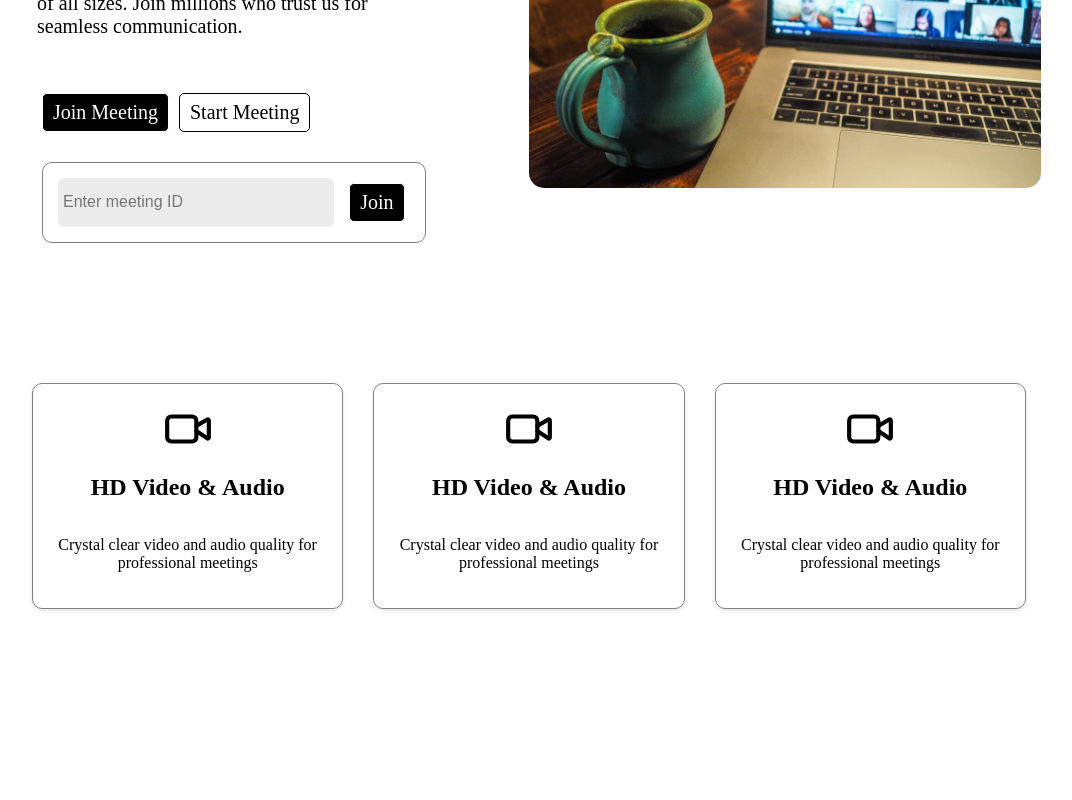
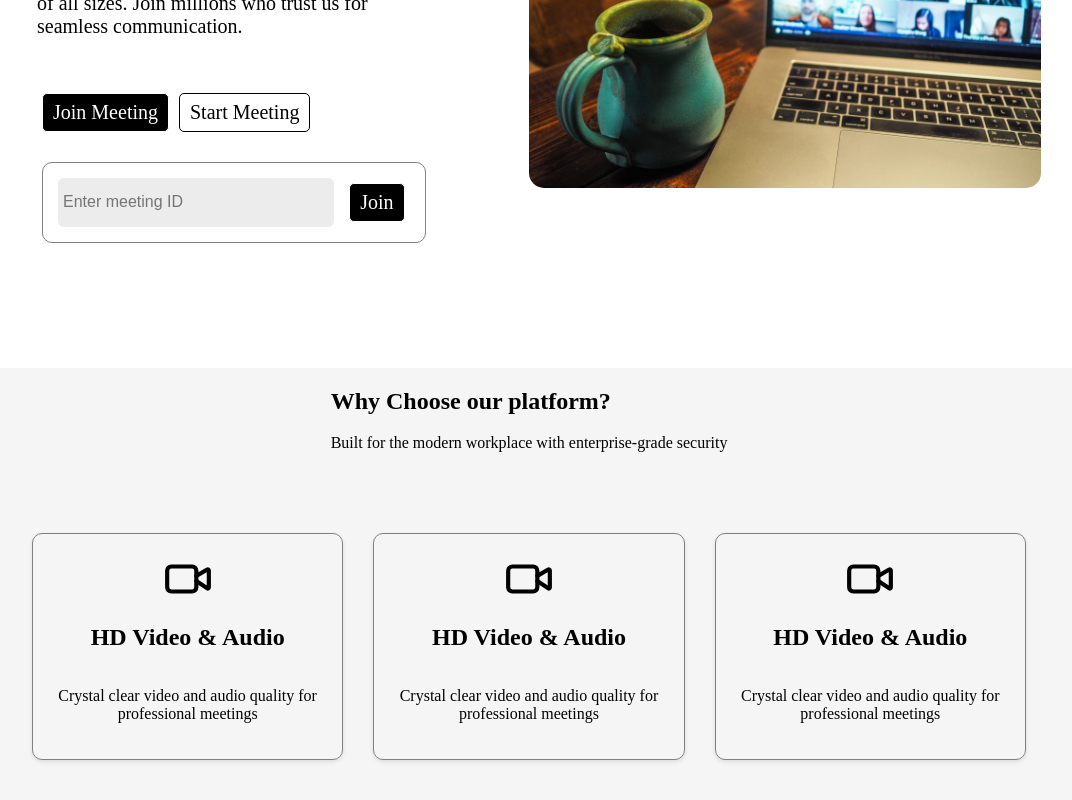
Before and after one commit to komal-kumawat/connectRight, a React (Vite) app in the folder frontend/: page / in a window 1280 px wide. Shown: the part 396-1196 px from the top of the page, without its empty margins (111-1183 px from the left). Before the commit the page ends 1120 px from the top, so only its background shows below. Built offline with nearby package versions, Linux system fonts and the light colour scheme.

Commit message:
frontend UI updated

```diff
--- a/frontend/src/App.css
+++ b/frontend/src/App.css
@@ -29,9 +29,18 @@
   display: flex;
   padding:10px 20px;
 }
+.footer{
+  display: flex;
+  flex-direction: column;
+  align-items: center;
+  justify-content: center;
+  margin: 100px auto 0 auto;
+  background-color: whitesmoke;
+  padding-bottom: 100px;
+}
 .main-containers{
   display: flex;
-  margin: 100px auto 0 auto;
+  margin: 50px auto 0 auto;
   width:80%;
   align-items: center;
   justify-content: center;
--- a/frontend/src/App.tsx
+++ b/frontend/src/App.tsx
@@ -33,12 +33,16 @@ const App = () => {
 
           <img src={mainImage} alt="Image" width="50%" height="50%"></img>
         </div>
+        <div className="footer">
+            <div>
+              <h2>Why Choose our platform?</h2>
+              <p>Built for the modern workplace with enterprise-grade security</p>
+            </div>
         <div className="main-containers" style={{ width: "80%" }}>
           <Container Image={Video} text="Crystal clear video and audio quality for professional meetings" title="HD Video & Audio" />
           <Container Image={Video} text="Crystal clear video and audio quality for professional meetings" title="HD Video & Audio" />
           <Container Image={Video} text="Crystal clear video and audio quality for professional meetings" title="HD Video & Audio" />
-          {/* <Container Image={Video} text="Crystal clear video and audio quality for professional meetings" title="HD Video & Audio" /> */}
-
+        </div>
         </div>
 
       </div>
--- a/frontend/src/components/User.tsx
+++ b/frontend/src/components/User.tsx
@@ -3,7 +3,7 @@ import React from 'react'
 const User = () => {
     const userName = "Komal";
   return (
-    <div style={{ backgroundColor:'#ececec' , borderRadius:"50px" ,padding:"10px 15px"}}>
+    <div style={{display:'flex',alignItems:'center', backgroundColor:'#ececec' , borderRadius:"50px" ,padding:"2px 15px", fontWeight:'bold'}}>
         {userName[0]}
 
 
--- a/frontend/src/index.css
+++ b/frontend/src/index.css
@@ -2,6 +2,4 @@ body{
   margin: 0px;
   padding:0px;
   max-width: 100vw;
-
-  padding-bottom:100px;
 }
```
